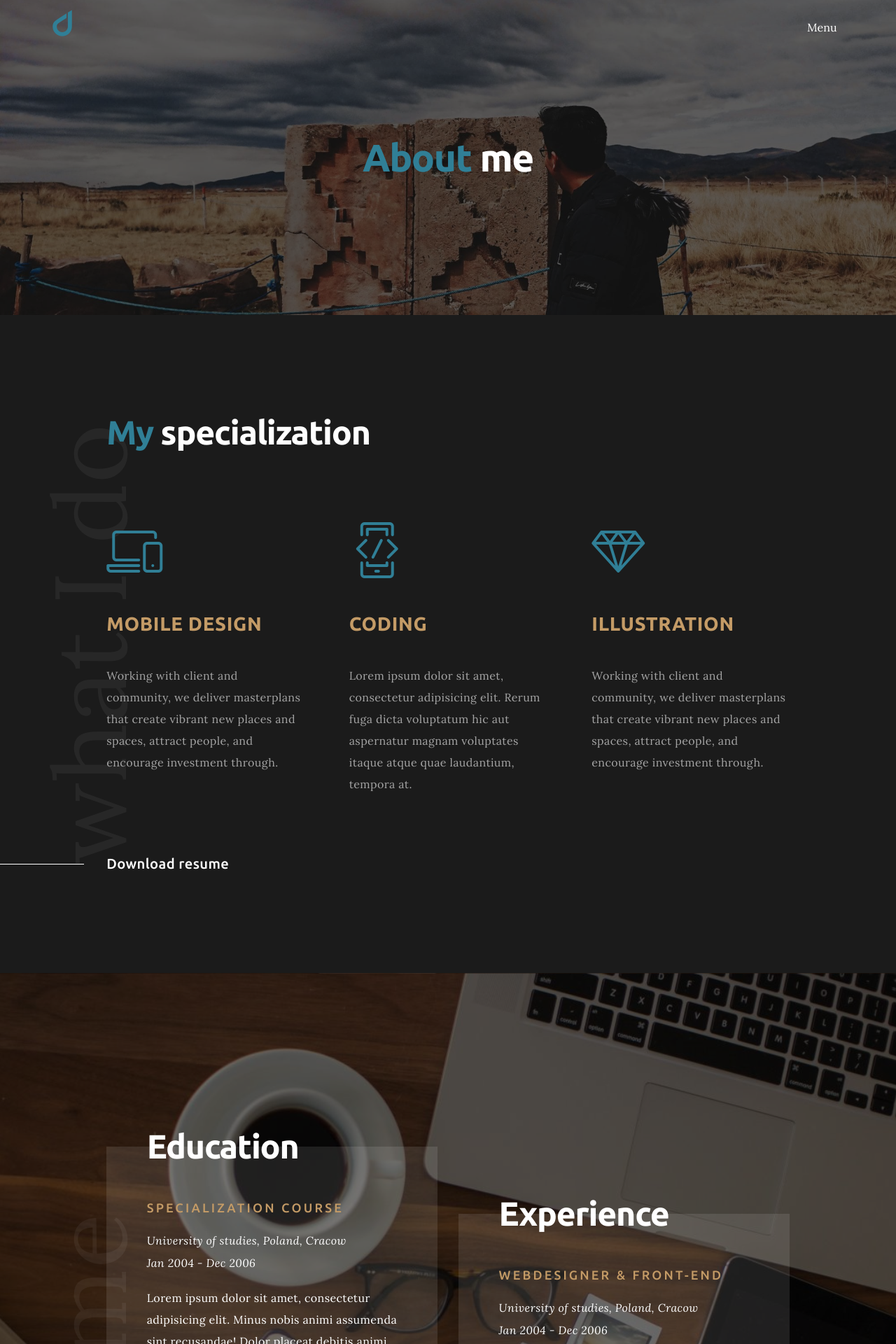
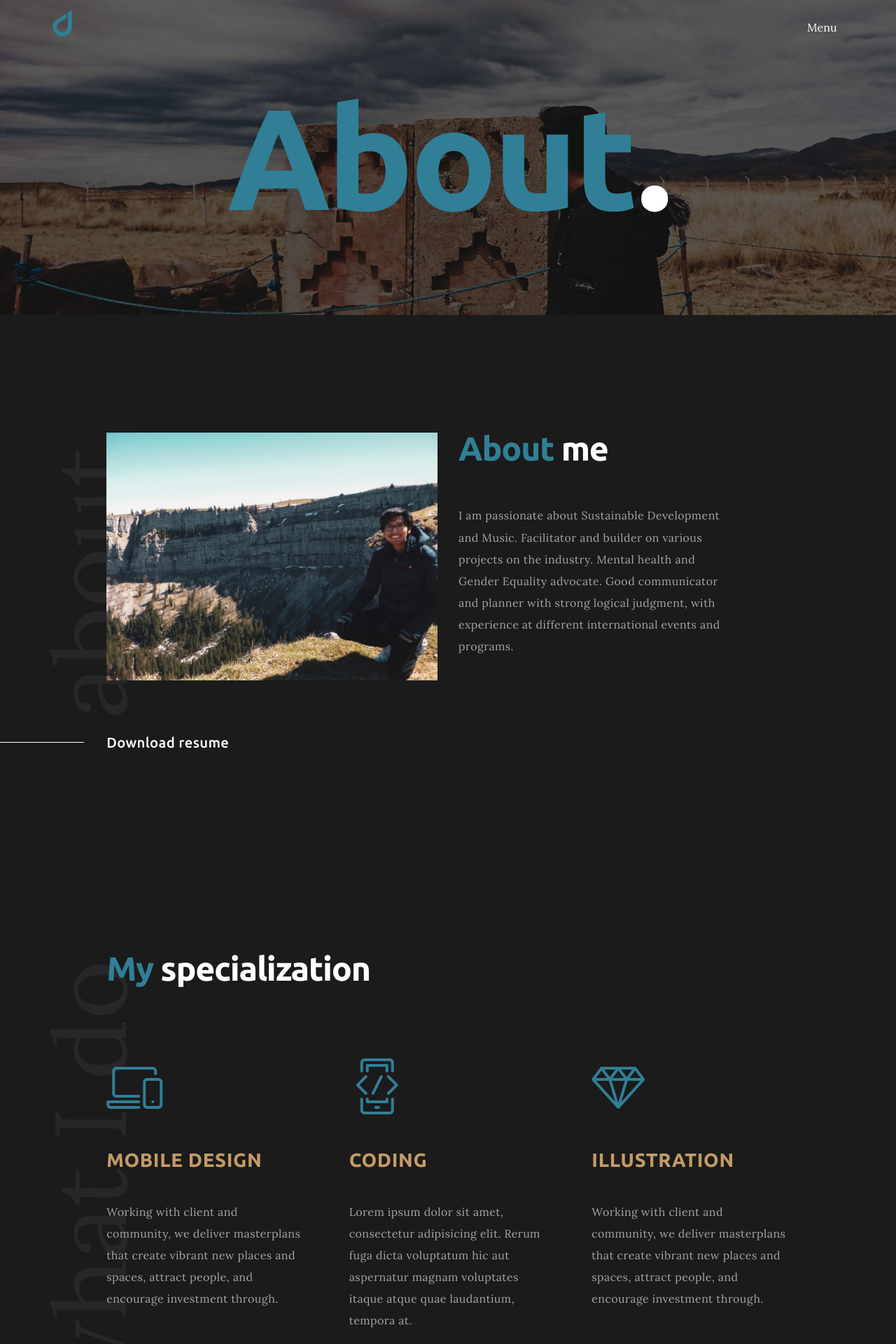
Before and after one commit to thethoughtfulmillennial/thethoughtfulmillennial.github.io, a Jekyll site: the page built from about.html, in a window 1280 px wide. Shown: the top 1920 px of the page at 70% size. Built offline with Jekyll 4.4.1, drawn with Linux system fonts in a browser that asks for light colours; some web fonts are replaced; some of the changed text lies outside the part shown.

Commit message:
Updating layout.

```diff
--- a/_includes/nav.html
+++ b/_includes/nav.html
@@ -7,7 +7,7 @@
 			<a href="/#page1">Home</a>
 		</li>
 		<li data-menuanchor="page2">
-			<a href="/about.html">About me</a>
+			<a href="/about.html">About</a>
 		</li>
 		<li data-menuanchor="page3">
 			<a href="/projects.html">Projects</a>
--- a/about.html
+++ b/about.html
@@ -13,7 +13,40 @@ layout: default
 			<div class="boxed">
 				<div class="container">
 					<div class="row">
-						<h1 class="text-white"><span class="text-primary">About </span>me</h1>
+						<h1 class="text-white page-title"><span class="text-primary">About</span>.</h1>
+					</div>
+				</div>
+			</div>
+		</div>
+	</div>
+</div>
+<div id="page2" data-anchor="page2" class="section">
+	<div class="vertical-title text-white d-lg-block"><span>about</span></div>
+	<div class="vertical-centred section-content">
+		<div class="boxed boxed-inner">
+			<div class="boxed">
+				<div class="container">
+					<div class="intro">
+						<div class="row align-items-center">
+							<div class="col-lg-6">
+								<img src="assets/images/about.jpg" class="image-holder">
+							</div>
+							<div class="col-lg-5 mt-5 mt-xl-0">
+								<h2 class="title"> <span class="text-primary">About</span> me</h2>
+								<p>I am passionate about Sustainable Development and Music. Facilitator and
+									builder
+									on various projects on the industry. Mental health and Gender Equality
+									advocate.
+									Good communicator and planner with strong logical judgment, with
+									experience at
+									different international events and programs.</p>
+							</div>
+						</div>
+						<div class="view-all">
+							<a href="/about.html">
+								Download resume
+							</a>
+						</div>
 					</div>
 				</div>
 			</div>
@@ -63,77 +96,6 @@ layout: default
 		</div>
 	</div>
 </div>
-<div id="page3" data-anchor="page3" class="text-white section">
-	<div class="section-bg mask" style="background-image:url(assets/images/bg/resume.jpg);"></div>
-	<div class="vertical-title d-none d-lg-block"><span>resume</span></div>
-	<div class="vertical-centred section-content">
-		<div class="boxed boxed-inner">
-			<div class="boxed">
-				<div class="container">
-					<div class="intro">
-						<div class="row row-resume">
-							<div class="col-md-6">
-								<h2 class="resume-header title">Education</h2>
-								<div class="col-resume">
-									<div class="resume-content">
-										<div class="resume-inner">
-											<div class="resume-row">
-												<h6 class="resume-type">Specialization course</h6>
-												<i class="resume-study">University of studies, Poland,
-													Cracow<br>Jan 2004 - Dec 2006</i>
-												<p class="resume-text">Lorem ipsum dolor sit amet,
-													consectetur adipisicing elit. Minus nobis animi
-													assumenda sint recusandae! Dolor placeat debitis animi
-													illum quo repellendus pariatur, enim</p>
-											</div>
-											<div class="resume-row">
-												<h6 class="resume-type">Academy course</h6>
-												<i class="resume-study">University of studies, Poland,
-													Cracow<br>Jan 2004 - Dec 2006</i>
-												<p class="resume-text">Lorem ipsum dolor sit amet,
-													consectetur adipisicing elit. Minus nobis animi
-													assumenda sint recusandae! Dolor placeat debitis animi
-													illum quo repellendus pariatur, enim </p>
-											</div>
-										</div>
-									</div>
-								</div>
-							</div>
-							<div class="col-md-6 pt-md-5 mt-md-5">
-								<h2 class="resume-header title">Experience</h2>
-								<div class="col-resume">
-									<div class="resume-content">
-										<div class="resume-inner">
-											<div class="resume-row">
-												<h6 class="resume-type">WEBDESIGNER & FRONT-END</h6>
-												<i class="resume-study">University of studies, Poland,
-													Cracow<br>Jan 2004 - Dec 2006</i>
-												<p class="resume-text">Lorem ipsum dolor sit amet,
-													consectetur adipisicing elit. Minus nobis animi
-													assumenda sint recusandae! Dolor placeat debitis animi
-													illum quo repellendus pariatur, enim</p>
-											</div>
-											<div class="resume-row">
-												<h6 class="resume-type">WORDPRESS DEVELOPER</h6>
-												<i class="resume-study">University of studies, Poland,
-													Cracow<br>Jan 2004 - Dec 2006</i>
-												<p class="resume-text">Lorem ipsum dolor sit amet,
-													consectetur adipisicing elit. Minus nobis animi
-													assumenda sint recusandae! Dolor placeat debitis animi
-													illum quo repellendus pariatur, enim</p>
-											</div>
-										</div>
-									</div>
-								</div>
-							</div>
-						</div>
-					</div>
-				</div>
-			</div>
-		</div>
-	</div>
-</div>
-
 <div id="page4" data-anchor="page4" class="section">
 	<div class="vertical-title text-white  d-none d-lg-block"><span>skills</span></div>
 	<div class="vertical-centred section-content">
--- a/assets/css/style.css
+++ b/assets/css/style.css
@@ -2442,3 +2442,8 @@ figure {
 .logo--small {
 	height: 20px;
 }
+
+h1.page-title {
+  margin: 0;
+  font-size: 16vw;
+}
--- a/blog.html
+++ b/blog.html
@@ -11,7 +11,7 @@ layout: default
 			<div class="boxed">
 				<div class="container">
 					<div class="row">
-						<h1 class="text-white"><span class="text-primary">My </span>articles</h1>
+						<h1 class="text-white page-title"><span class="text-primary">Articles</span>.</h1>
 					</div>
 				</div>
 			</div>
--- a/index.html
+++ b/index.html
@@ -9,7 +9,7 @@ layout: default
 			<a href="#page1">Home</a>
 		</li>
 		<li data-menuanchor="page2">
-			<a href="/about.html">About me</a>
+			<a href="/about.html">About</a>
 		</li>
 		<li data-menuanchor="page3">
 			<a href="/projects.html">Projects</a>
```
Also changed, not shown: other parts of about.html (+2 -3 lines).
